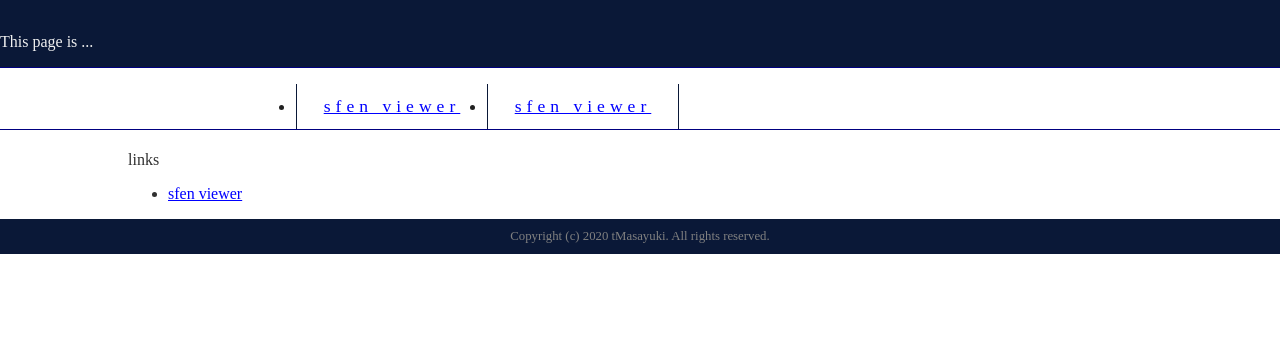
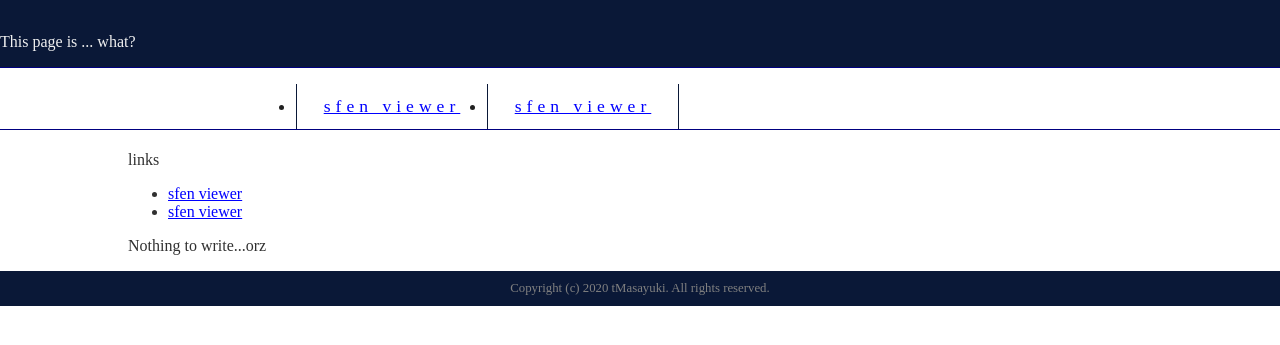
Before and after one commit to t-msyk/t-msyk.github.io, a plain HTML site: page index.html in a window 1280 px wide. Shown: the part 67-412 px from the top of the page. Drawn offline with Linux system fonts and the light colour scheme.

Commit message:
Edit index page

```diff
--- a/index.html
+++ b/index.html
@@ -11,7 +11,7 @@
 <body>
 <header>
   <h1> Hello World </h1>
-  <p> This page is ...</p>
+  <p> This page is ... what? </p>
 </header>
 <nav>
   <ul>
@@ -23,7 +23,9 @@
   <p> links </p>
   <ul>
     <li> <a href="./sfenview/">sfen viewer</a> </li>
+    <li> <a href="./sfenview/">sfen viewer</a> </li>
   </ul>
+  <p> Nothing to write...orz</p>
 </main>
 <footer>
   Copyright (c) 2020 tMasayuki. All rights reserved.
```
